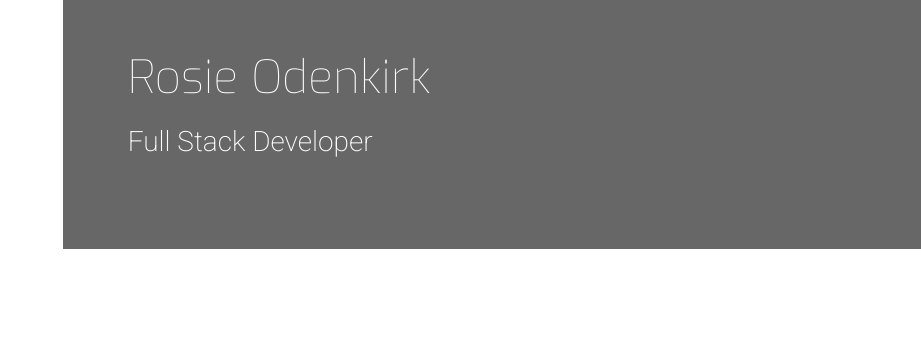
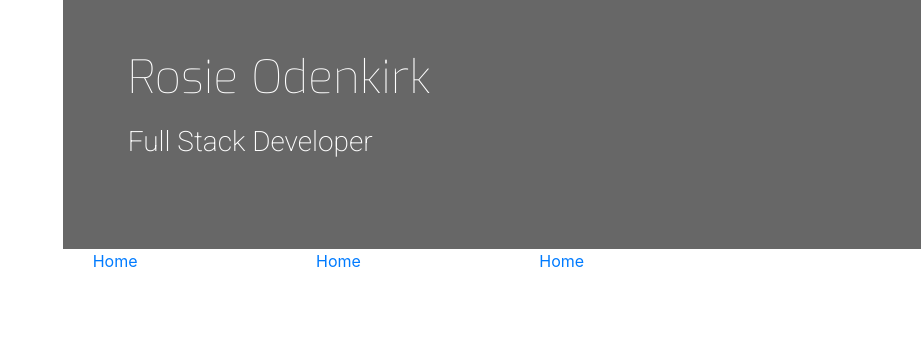
Before and after one commit to SNLanger/love-rosie, a plain HTML site: page index.html in a window 1280 px wide. Shown: the whole page, without its empty margins (359-1280 px from the left). Drawn offline with nearby package versions, Linux system fonts and the light colour scheme.

Commit message:
new header

```diff
--- a/index.html
+++ b/index.html
@@ -21,7 +21,22 @@
 <h2 class="title">Full Stack Developer</h2>
             </div>
         </div>
+<div class="row">
+    <div class="col">
+        <ul id="nav" class="list-inline">
+<li class="col-6 col-sm-3 list-inline-item">
+    <a href="#"><span>Home</span></a>
+</li>
+<li class="col-6 col-sm-3 list-inline-item">
+    <a href="#"><span>Home</span></a>
+</li>
+<li class="col-6 col-sm-3 list-inline-item">
+    <a href="#"><span>Home</span></a>
+</li>
+        </ul>
+    </div>
 
+</div>
     </div>
 </div>
     </header>
```
